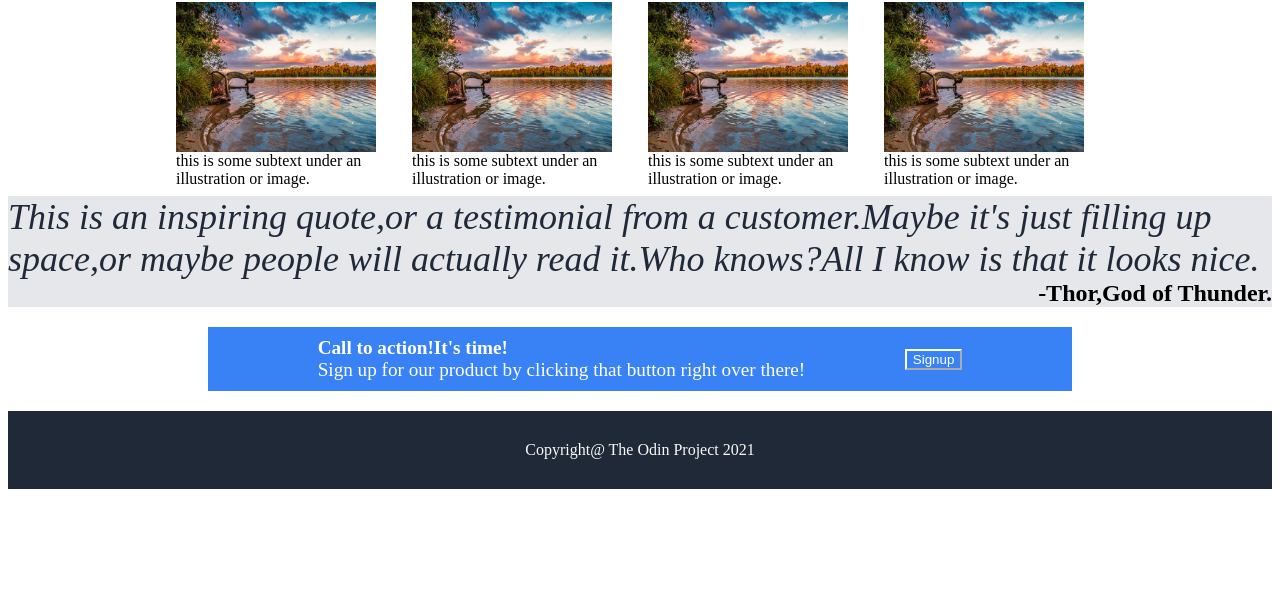
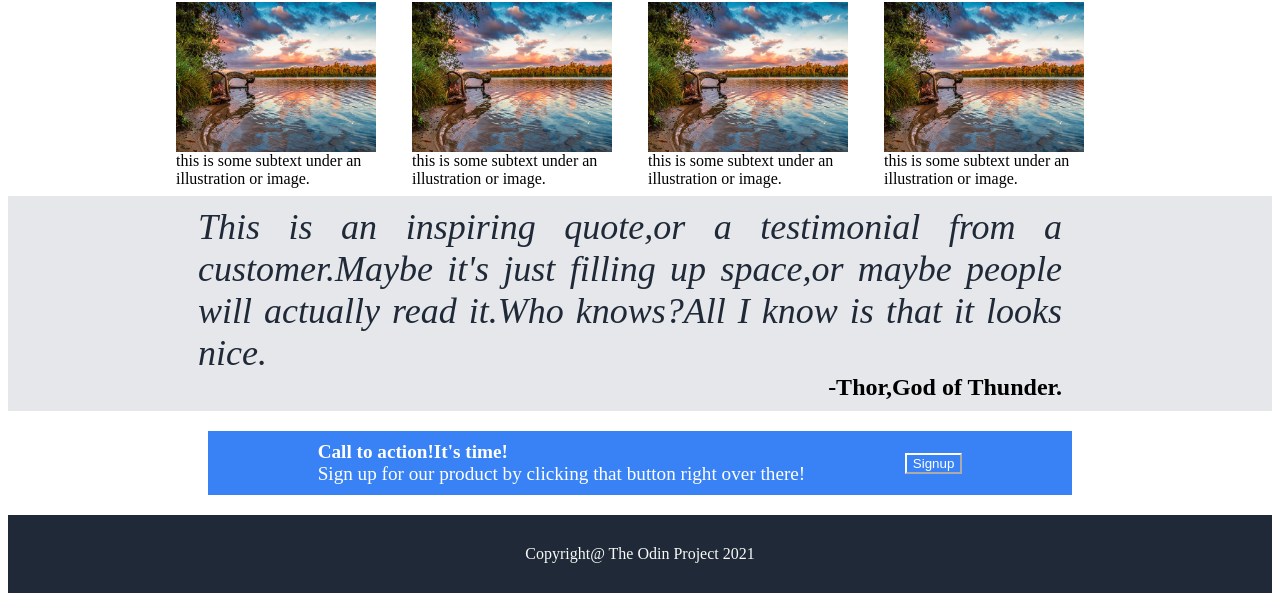
Before and after one commit to Saurav-Bhattacharjee/Landing-Page, a plain HTML site: page index.html in a window 1280 px wide. Shown: the part 266-867 px from the top of the page. Before the commit the page ends 800 px from the top, so only its background shows below. Drawn offline with Linux system fonts and the light colour scheme.

Commit message:
Justified the contents of the Quote.

```diff
--- a/styles.css
+++ b/styles.css
@@ -103,6 +103,8 @@ a{
     display:flex;
     flex-direction: column;
     background-color: #E5E7EB;
+    padding: 10px 210px 10px 190px;
+    text-align: justify;
 }
 .quote{
     font-size: 36px;
```
